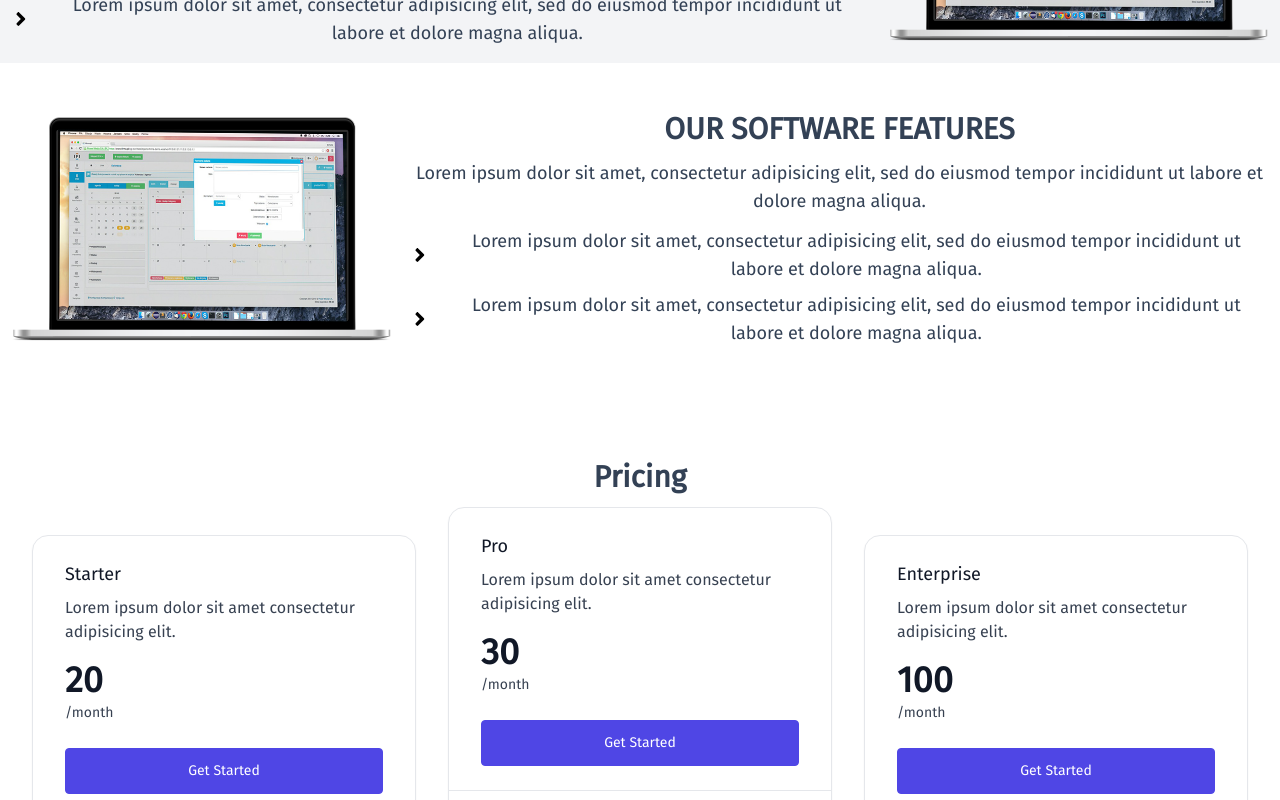
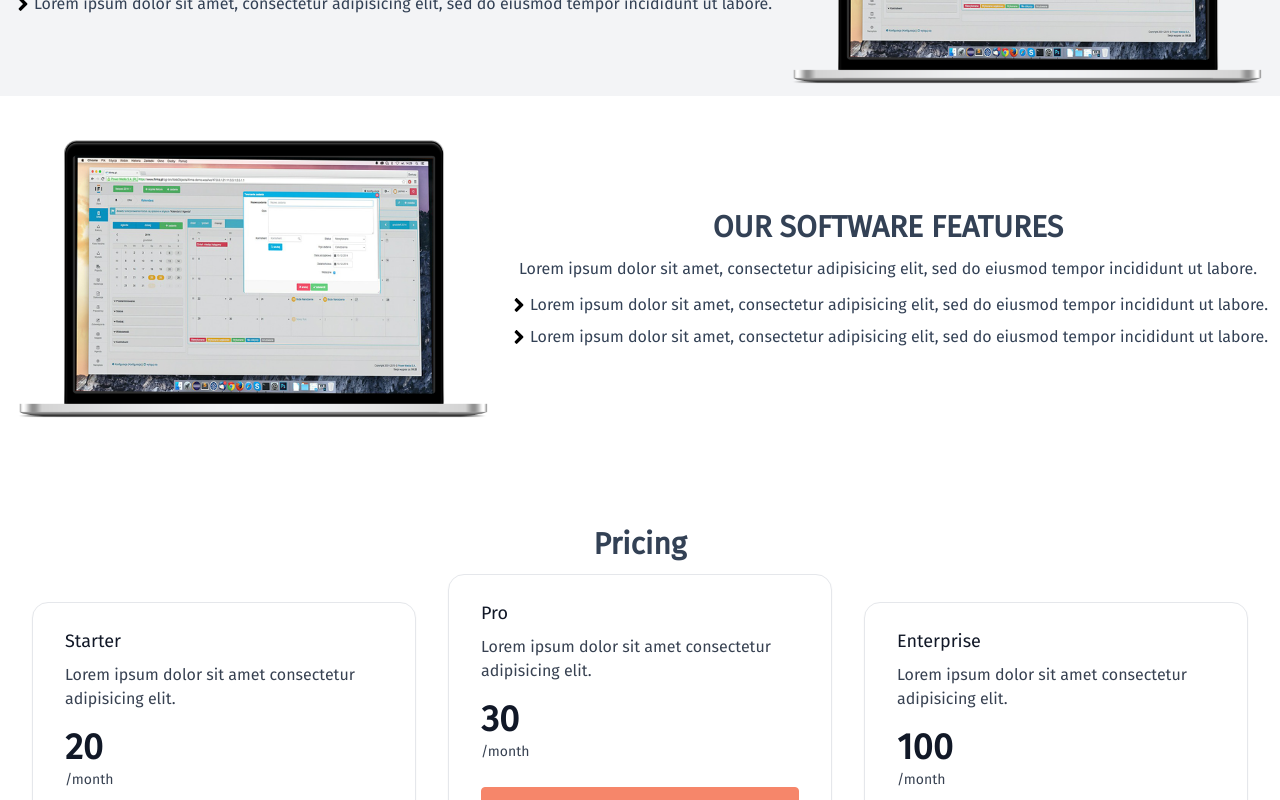
Before and after one commit to Hossain-Ahamed/Foodie, a React (Vite) app: page / in a window 1280 px wide. Shown: the part 1140-1940 px from the top of the page. Built offline with nearby package versions, Linux system fonts and the light colour scheme; no server answers; some icons are missing.

Commit message:
width adjustment

```diff
--- a/src/components/LandingPageDivider/Divider.jsx
+++ b/src/components/LandingPageDivider/Divider.jsx
@@ -3,22 +3,25 @@ import { FaLaptopCode } from "react-icons/fa6";
 import { FaTwitter } from "react-icons/fa6";
 const Divider = () => {
     return (
+        <div className='max-w-screen-xl mx-auto'>
             <div className='py-10 grid grid-cols-1 md:grid-cols-2 lg:grid-cols-3 gap-5'>
                 <div className='flex flex-col space-y-4 items-center'>
-                <FaLaptopCode size={35} className='text-[#242D52]'/>
+                    <FaLaptopCode size={35} className='text-[#242D52]' />
                     <h2 className='text-3xl text-[#F6866A] font-bold'>Responsive Design</h2>
                     <p className='text-sm text-gray-400'>Lorem ipsum dolor sit amet consectetur adipisicing elit. Iure eum corrupti, aperiam quos, quis esse totam voluptates reprehenderit a fugiat ea tempora tenetur. Necessitatibus officia id saepe sequi atque harum.</p>
                 </div>
                 <div className='flex flex-col space-y-4 items-center'>
-                <FaTwitter size={35} className='text-[#242D52]'/>
+                    <FaTwitter size={35} className='text-[#242D52]' />
                     <h2 className='text-3xl text-[#F6866A] font-bold'>Responsive Design</h2>
                     <p className='text-sm text-gray-400'>Lorem ipsum dolor sit amet consectetur adipisicing elit. Iure eum corrupti, aperiam quos, quis esse totam voluptates reprehenderit a fugiat ea tempora tenetur. Necessitatibus officia id saepe sequi atque harum.</p>
                 </div>
                 <div className='flex flex-col space-y-4 items-center'>
-                <FaTwitter size={35} className='text-[#242D52]'/>
+                    <FaTwitter size={35} className='text-[#242D52]' />
                     <h2 className='text-3xl text-[#F6866A] font-bold'>Responsive Design</h2>
                     <p className='text-sm text-gray-400'>Lorem ipsum dolor sit amet consectetur adipisicing elit. Iure eum corrupti, aperiam quos, quis esse totam voluptates reprehenderit a fugiat ea tempora tenetur. Necessitatibus officia id saepe sequi atque harum.</p>
                 </div>
+            </div>
+
         </div>
     );
 };
--- a/src/components/LandingPageFeatureSection/Feature.jsx
+++ b/src/components/LandingPageFeatureSection/Feature.jsx
@@ -4,7 +4,7 @@ import SectionTitle from '../SectionTitle/SectionTitle';
 import { FaAngleRight } from "react-icons/fa";
 const Feature = ({ img, flexDirection, background, responsiveDirection, heading }) => {
     return (
-        <div className={`p-3 my-8 flex flex-col items-center gap-5 ${flexDirection ? 'md:flex-row-reverse' : 'md:flex-row'} ${background ? 'bg-gray-100' : ''}`}>
+        <div className={`max-w-screen-xl p-3 my-8 flex mx-auto flex-col items-center gap-5 ${flexDirection ? 'md:flex-row-reverse' : 'md:flex-row'} ${background ? 'bg-gray-100' : ''}`}>
             {/* this is for text  */}
             <div>
                 <div>
@@ -14,23 +14,23 @@ const Feature = ({ img, flexDirection, background, responsiveDirection, heading
                         padding={'py-1'}
                     />
                     <SectionTitle
-                        p='Lorem ipsum dolor sit amet, consectetur adipisicing elit, sed do eiusmod tempor incididunt ut labore et dolore magna aliqua.'
+                        p='Lorem ipsum dolor sit amet, consectetur adipisicing elit, sed do eiusmod tempor incididunt ut labore.'
                         bg={false}
                         padding={'py-2'}
                     />
                 </div>
-                <div className='flex gap-4 items-center'>
+                <div className='flex items-center'>
                     <FaAngleRight size={22} />
                     <SectionTitle
-                        p='Lorem ipsum dolor sit amet, consectetur adipisicing elit, sed do eiusmod tempor incididunt ut labore et dolore magna aliqua.'
+                        p='Lorem ipsum dolor sit amet, consectetur adipisicing elit, sed do eiusmod tempor incididunt ut labore.'
                         bg={false}
                         padding={'py-1'}
                     />
                 </div>
-                <div className='flex gap-4 items-center'>
+                <div className='flex items-center'>
                     <FaAngleRight size={22} />
                     <SectionTitle
-                        p='Lorem ipsum dolor sit amet, consectetur adipisicing elit, sed do eiusmod tempor incididunt ut labore et dolore magna aliqua.'
+                        p='Lorem ipsum dolor sit amet, consectetur adipisicing elit, sed do eiusmod tempor incididunt ut labore.'
                         bg={false}
                         padding={'py-1'}
                     />
--- a/src/components/LandingPagePricing/Pricing.jsx
+++ b/src/components/LandingPagePricing/Pricing.jsx
@@ -1,7 +1,5 @@
 import React from 'react';
 import { FaBangladeshiTakaSign } from "react-icons/fa6";
-import { FaCheckCircle } from "react-icons/fa";
-import { IoMdCloseCircle } from "react-icons/io";
 import SectionTitle from '../SectionTitle/SectionTitle';
 // import { TbCurrencyTaka } from "react-icons/tb";
 const Pricing = () => {
@@ -26,7 +24,7 @@ const Pricing = () => {
                             </p>
 
                             <a
-                                className="mt-4 block rounded border border-indigo-600 bg-indigo-600 px-12 py-3 text-center text-sm font-medium text-white hover:bg-transparent hover:text-indigo-600 focus:outline-none focus:ring active:text-indigo-500 sm:mt-6"
+                                className="mt-4 block rounded border border-[#F6866A] bg-[#F6866A] px-12 py-3 text-center text-sm font-medium text-white hover:bg-transparent hover:text-[#F6866A] focus:outline-none focus:ring active:text-[#F6866A] sm:mt-6"
                                 href="#"
                             >
                                 Get Started
@@ -146,7 +144,7 @@ const Pricing = () => {
                             </p>
 
                             <a
-                                className="mt-4 block rounded border border-indigo-600 bg-indigo-600 px-12 py-3 text-center text-sm font-medium text-white hover:bg-transparent hover:text-indigo-600 focus:outline-none focus:ring active:text-indigo-500 sm:mt-6"
+                                className="mt-4 block rounded border border-[#F6866A] bg-[#F6866A] px-12 py-3 text-center text-sm font-medium text-white hover:bg-transparent hover:text-[#F6866A] focus:outline-none focus:ring active:text-[#F6866A] sm:mt-6"
                                 href="#"
                             >
                                 Get Started
@@ -266,7 +264,7 @@ const Pricing = () => {
                             </p>
 
                             <a
-                                className="mt-4 block rounded border border-indigo-600 bg-indigo-600 px-12 py-3 text-center text-sm font-medium text-white hover:bg-transparent hover:text-indigo-600 focus:outline-none focus:ring active:text-indigo-500 sm:mt-6"
+                                className="mt-4 block rounded border border-[#F6866A] bg-[#F6866A] px-12 py-3 text-center text-sm font-medium text-white hover:bg-transparent hover:text-[#F6866A] focus:outline-none focus:ring active:text-[#F6866A] sm:mt-6"
                                 href="#"
                             >
                                 Get Started
--- a/src/components/SectionTitle/SectionTitle.jsx
+++ b/src/components/SectionTitle/SectionTitle.jsx
@@ -6,8 +6,7 @@ const SectionTitle = ({ h1, h2, h3, p, bg, padding }) => {
             {h1 && <div className={`text-center ${padding} text-slate-700 ${bg ? 'bg-white' : ''}`}><h1 className='text-3xl font-bold'>{h1}</h1></div>}
             {h2 && <div className={`text-center ${padding} text-slate-700 ${bg ? 'bg-white' : ''}`}><h2 className='text-2xl font-semibold'>{h2}</h2></div>}
             {h3 && <div className={`text-center ${padding} text-slate-700 ${bg ? 'bg-white' : ''}`}><h3 className='text-xl font-medium'>{h3}</h3></div>}
-            {p &&  <div className={`text-center ${padding} text-slate-700 ${bg ? 'bg-white' : ''}`}><p className='text-lg'>{p}</p></div>}
-
+            {p &&  <div className={`text-center ${padding} text-slate-700 ${bg ? 'bg-white' : ''}`}><p className='text-base'>{p}</p></div>}
         </>
     );
 };
```
Lines whose indentation alone changed are shown as unchanged.
